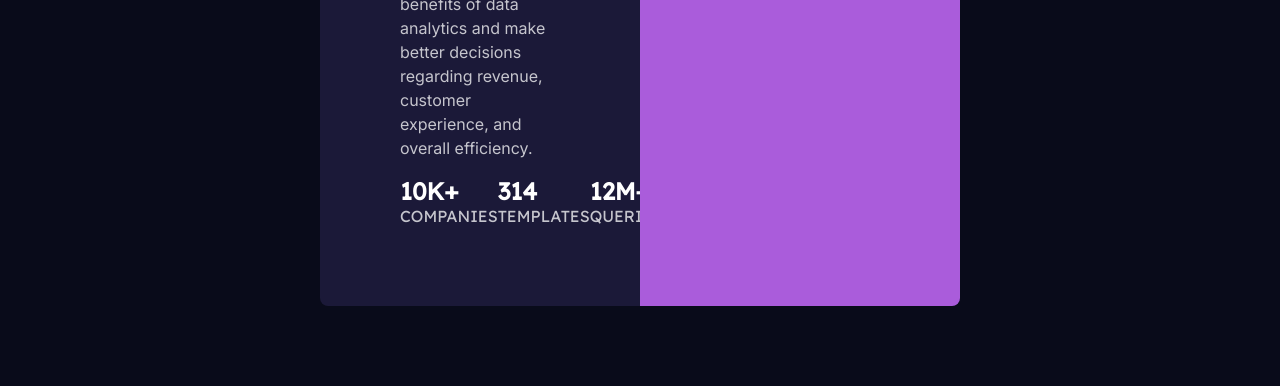
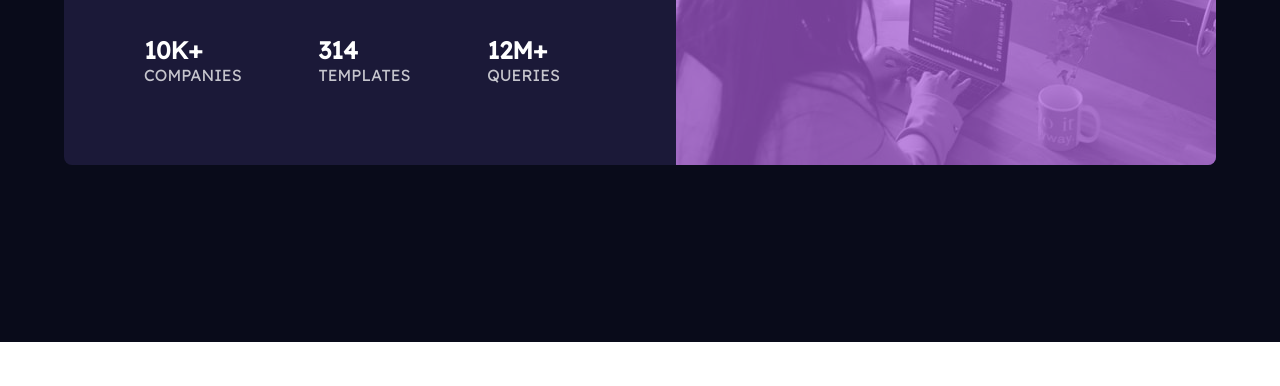
Before and after one commit to raiyantakrim/stats-preview-card-component, a plain HTML site: page index.html in a window 1280 px wide. Shown: the part 458-844 px from the top of the page. After the commit the page ends 800 px from the top, so only its background shows below. Drawn offline with Linux system fonts and the light colour scheme.

Commit message:
Again fixed media queries

```diff
--- a/scss/_media-queries.scss
+++ b/scss/_media-queries.scss
@@ -21,9 +21,9 @@
     width: 50% !important;
   }
 }
-@media (min-width: 1270px) {
+@media (min-width: 1084px) {
   .card {
-    max-width: 80% !important;
+    width: 90% !important;
     // max-height: 80%;
     flex-direction: row-reverse !important;
     justify-content: space-between;
```
Also changed, not shown: css/style.min.css.
